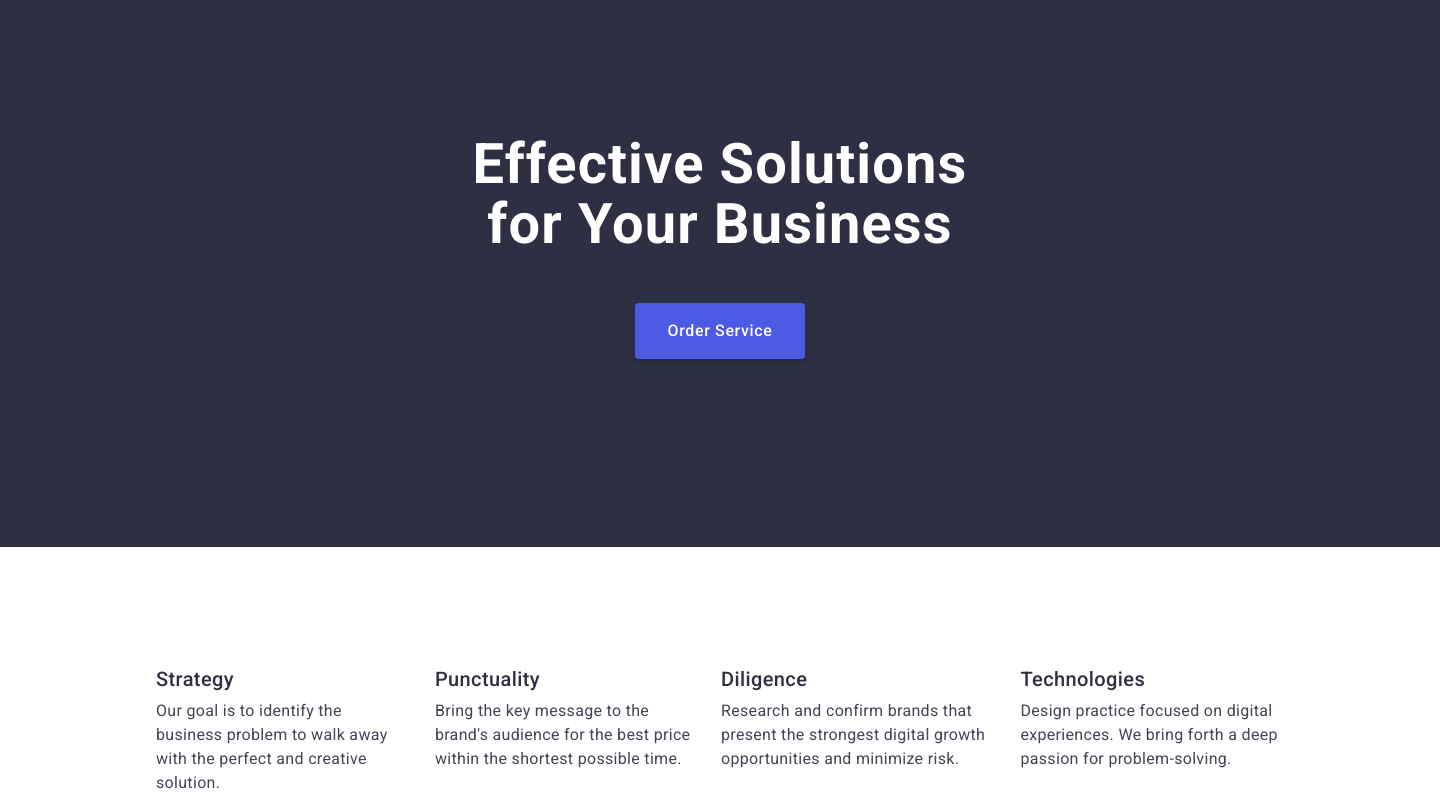
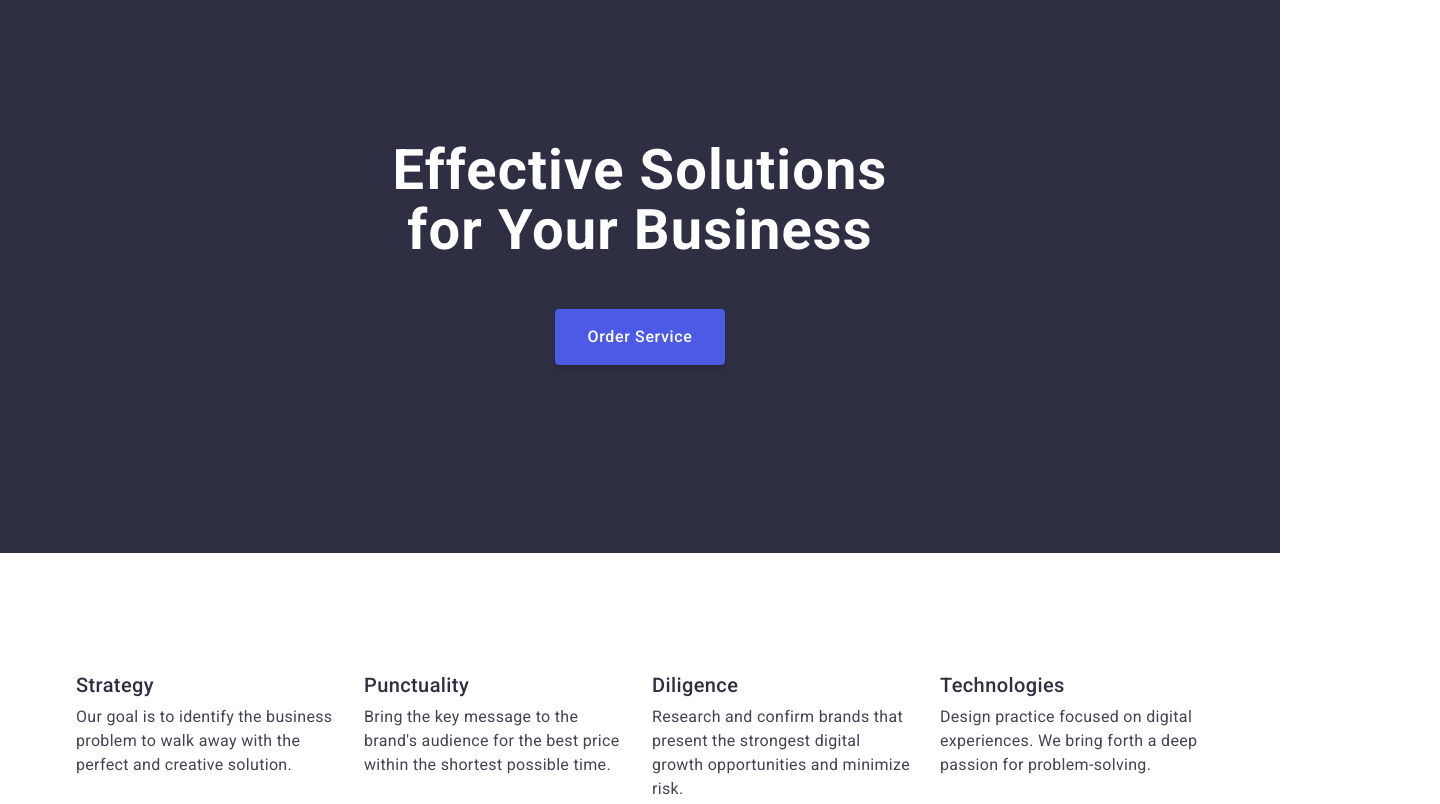
Before and after one commit to ilesyk/goit-markup-hw-03, a plain HTML site: page index.html in a window 1280 px wide. Shown: the part 120-924 px from the top of the page, 1440 px wide, since content can reach past the window. Drawn offline with nearby package versions, Linux system fonts and the light colour scheme.

Commit message:
corrections

```diff
--- a/css/styles.css
+++ b/css/styles.css
@@ -22,24 +22,23 @@ h2,
 h3,
 h4,
 h5,
-h6 {
+h6,
+ul {
     margin: 0;
-}
-ul {
-    padding-left: 0;
-    margin: 0;
+    padding: 0;
 }
 .container {
-    width: 1440px;
-    padding-left: 156px;
-    padding-right: 156px;
+    max-width: 1158px;
+    padding-left: 15px;
+    padding-right: 15px;
+    margin: 0 auto;
 }
 .flex-list {
     display: flex;
     gap: 24px;
 }
 .section {
-    padding-bottom: 120px;
+    padding: 120px 0;
 }
 /*header*/
 .logo {
@@ -69,6 +68,7 @@ color: var(--navy-blue);
 }
 .nav-logo {
     display: flex;
+    align-items: center;
 }
 .nav-menu {
     display: flex;
@@ -106,6 +106,7 @@ color: var(--text-color);
 /*hero*/
 .hero {
     background-color: var(--hero-background);
+padding: 188px 0;
 }
 .hero-header {
 max-width: 496px;
@@ -115,13 +116,9 @@ line-height: 1.07;
 letter-spacing: 0.02em;
 text-align: center;
 color: var(--white);
-margin-bottom: 48px;
+margin: 0 auto 48px;
 }
 .hero-container {
-    padding-left: 472px;
-    padding-right: 472px;
-    padding-top: 182px;
-    padding-bottom: 188px;
     background-color: var(--hero-background);
 }
 .order-button {
@@ -146,8 +143,11 @@ cursor: pointer;
     background-color: var(--button-hover);
 }
 /*advantages*/
-.container-advantages, .container-team {
-    padding-top: 120px;
+.advantages {
+    padding-bottom: 0;
+}
+.advantages-item {
+    width: calc((100% - 72px) / 4);
 }
 .advantages-title {
     margin-bottom: 8px;
@@ -173,13 +173,16 @@ letter-spacing: 0.02em;
 text-transform: capitalize;
 color: var(--navy-blue);
 }
+.product-image {
+    width: calc((100% - 48px) / 3);
+}
 .team {
     background-color: var(--light-background);
 }
 .team-member {
     line-height: 1.11;
-    width: 264px;
-height: 380px;
+    width: calc((100% - 72px) / 4);
+    padding-bottom: 32px;
 box-shadow: 0px 1px 6px rgba(46, 47, 66, 0.08), 0px 1px 1px rgba(46, 47, 66, 0.16), 0px 2px 1px rgba(46, 47, 66, 0.08);
 border-radius: 0px 0px 4px 4px;
 background-color: var(--background-color);
@@ -195,13 +198,9 @@ letter-spacing: 0.02em;
 color: var(--navy-blue);
 }
 /*footer*/
-.container-footer {
-    padding-top: 100px;
-    padding-bottom: 100px;
-}
 .footer {
     background-color: var(--navy-blue);
-height: 310px;
+padding: 100px 0;
 }
 .logo-color-footer {
     color: var(--light-background);
@@ -210,7 +209,7 @@ height: 310px;
 .footer-text {
     max-width: 264px;
     margin-top: 16px;
-height: 72px;
+
 font-size: 16px;
 line-height: 1.5;
 letter-spacing: 0.02em;
--- a/index.html
+++ b/index.html
@@ -41,28 +41,28 @@
         <div class="container container-advantages">
           <h2 hidden>Our Advantages</h2>
           <ul class="list flex-list">
-            <li>
+            <li class="advantages-item">
               <h3 class="advantages-title">Strategy</h3>
               <p class="text-style">
                 Our goal is to identify the business problem to walk away with the
                 perfect and creative solution.
               </p>
             </li>
-            <li>
+            <li class="advantages-item">
               <h3 class="advantages-title">Punctuality</h3>
               <p class="text-style">
                 Bring the key message to the brand's audience for the best price
                 within the shortest possible time.
               </p>
             </li>
-            <li>
+            <li class="advantages-item">
               <h3 class="advantages-title">Diligence</h3>
               <p class="text-style">
                 Research and confirm brands that present the strongest digital
                 growth opportunities and minimize risk.
               </p>
             </li>
-            <li>
+            <li class="advantages-item">
               <h3 class="advantages-title">Technologies</h3>
               <p class="text-style">
                 Design practice focused on digital experiences. We bring forth a
@@ -84,7 +84,7 @@
                 alt="PC with opened web-site"
               />
             </li>
-            <li class="products-img">
+            <li class="product-img">
               <img
                 src="./images/box1app.jpg"
                 width="360"
```
